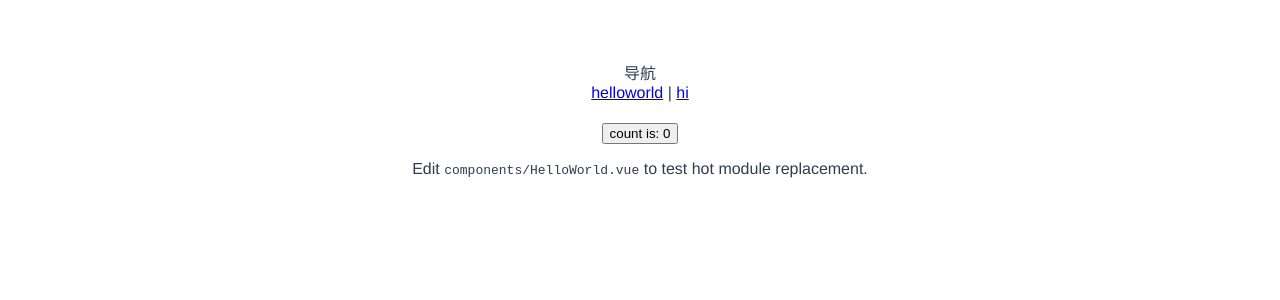
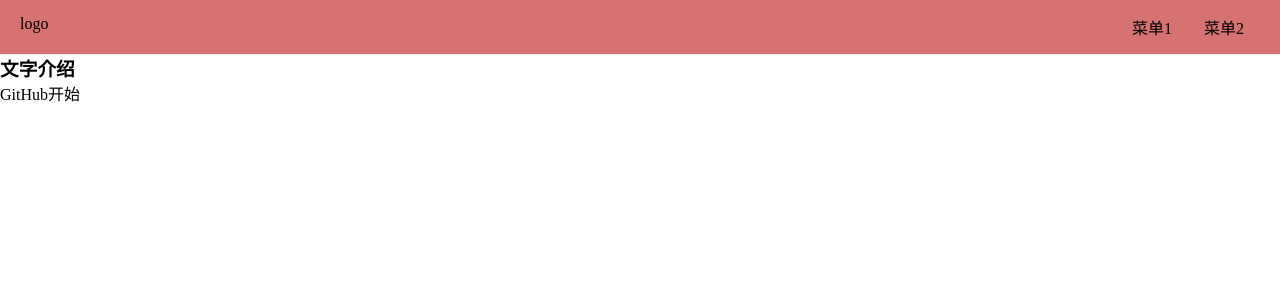
Before and after one commit to ErXun/test-vite, a Vue app: page / in a window 1280 px wide. Shown: the top 300 px of the page. Built offline with nearby package versions, Linux system fonts and the light colour scheme.

Commit message:
封装 Topnav

```diff
--- a/package.json
+++ b/package.json
@@ -10,7 +10,8 @@
     "vue-router": "^4.0.0-beta.3"
   },
   "devDependencies": {
-    "vite": "^1.0.0-rc.1",
-    "@vue/compiler-sfc": "^3.0.0-rc.1"
+    "@vue/compiler-sfc": "^3.0.0-rc.1",
+    "sass": "^1.26.10",
+    "vite": "^1.0.0-rc.1"
   }
 }
--- a/src/App.vue
+++ b/src/App.vue
@@ -1,7 +1,4 @@
 <template>
-  <div>导航</div>
-  <router-link to="/">helloworld</router-link> |
-  <router-link to="/hi">hi</router-link>
   <router-view />
 </template>
 
--- a/src/components/HelloWorld.vue
+++ /dev/null
@@ -1,19 +0,0 @@
-<template>
-  <h1>{{ msg }}</h1>
-  <button @click="count++">count is: {{ count }}</button>
-  <p>Edit <code>components/HelloWorld.vue</code> to test hot module replacement.</p>
-</template>
-
-<script>
-export default {
-  name: 'HelloWorld',
-  props: {
-    msg: String
-  },
-  data() {
-    return {
-      count: 0
-    }
-  }
-}
-</script>
--- a/src/components/Hi.vue
+++ /dev/null
@@ -1,9 +0,0 @@
-<template>
-  <div>Hi</div>
-</template>
-
-<script>
-export default {};
-</script>
-<style scoped>
-</style>
--- /dev/null
+++ b/src/components/Tobnav.vue
@@ -0,0 +1,31 @@
+<template>
+  <div class="topnav">
+    <div class="logo">logo</div>
+    <ul class="menu">
+      <li>菜单1</li>
+      <li>菜单2</li>
+    </ul>
+  </div>
+</template>
+
+<script>
+export default {};
+</script>
+<style scoped lang='scss'>
+.topnav {
+  padding: 15px 20px;
+  background-color: rgb(214, 114, 114);
+  display: flex;
+  justify-content: space-between;
+  > .logo {
+    max-width: 6em;
+    margin-right: auto;
+  }
+  > .menu {
+    display: flex;
+    > li {
+      margin: 0 1em;
+    }
+  }
+}
+</style>
--- a/src/index.css
+++ /dev/null
@@ -1,8 +0,0 @@
-#app {
-  font-family: Avenir, Helvetica, Arial, sans-serif;
-  -webkit-font-smoothing: antialiased;
-  -moz-osx-font-smoothing: grayscale;
-  text-align: center;
-  color: #2c3e50;
-  margin-top: 60px;
-}
--- /dev/null
+++ b/src/index.scss
@@ -0,0 +1,19 @@
+* {
+  margin: 0;
+  padding: 0;
+  box-sizing: border-box;
+}
+ul,
+ol {
+  list-style: none;
+}
+a {
+  text-decoration: none;
+  color: inherit;
+  &:hover {
+    border-bottom: 1px solid;
+  }
+}
+body {
+  margin: 0;
+}
--- /dev/null
+++ b/src/views/Doc.vue
@@ -0,0 +1,19 @@
+<template>
+  <Tobnav />
+  <div class="content">
+    <aside>aside</aside>
+    <main>main</main>
+  </div>
+</template>
+
+<script>
+import Tobnav from "../components/Tobnav.vue";
+export default {
+  components: {
+    Tobnav,
+  },
+};
+</script>
+<style scoped lang='scss'>
+
+</style>
--- /dev/null
+++ b/src/views/Home.vue
@@ -0,0 +1,19 @@
+<template>
+  <Tobnav />
+  <div class="banner">
+    <h3>文字介绍</h3>
+    <p class="actions">
+      <a href>GitHub</a>
+      <a href>开始</a>
+    </p>
+  </div>
+</template>
+
+<script lang="ts">
+import Tobnav from "../components/Tobnav.vue";
+export default {
+  components: {
+    Tobnav,
+  },
+};
+</script>
```
Also changed, not shown: src/main.ts (+6 -6 lines), 1 other file (tests, documents, lock files or other folders).
